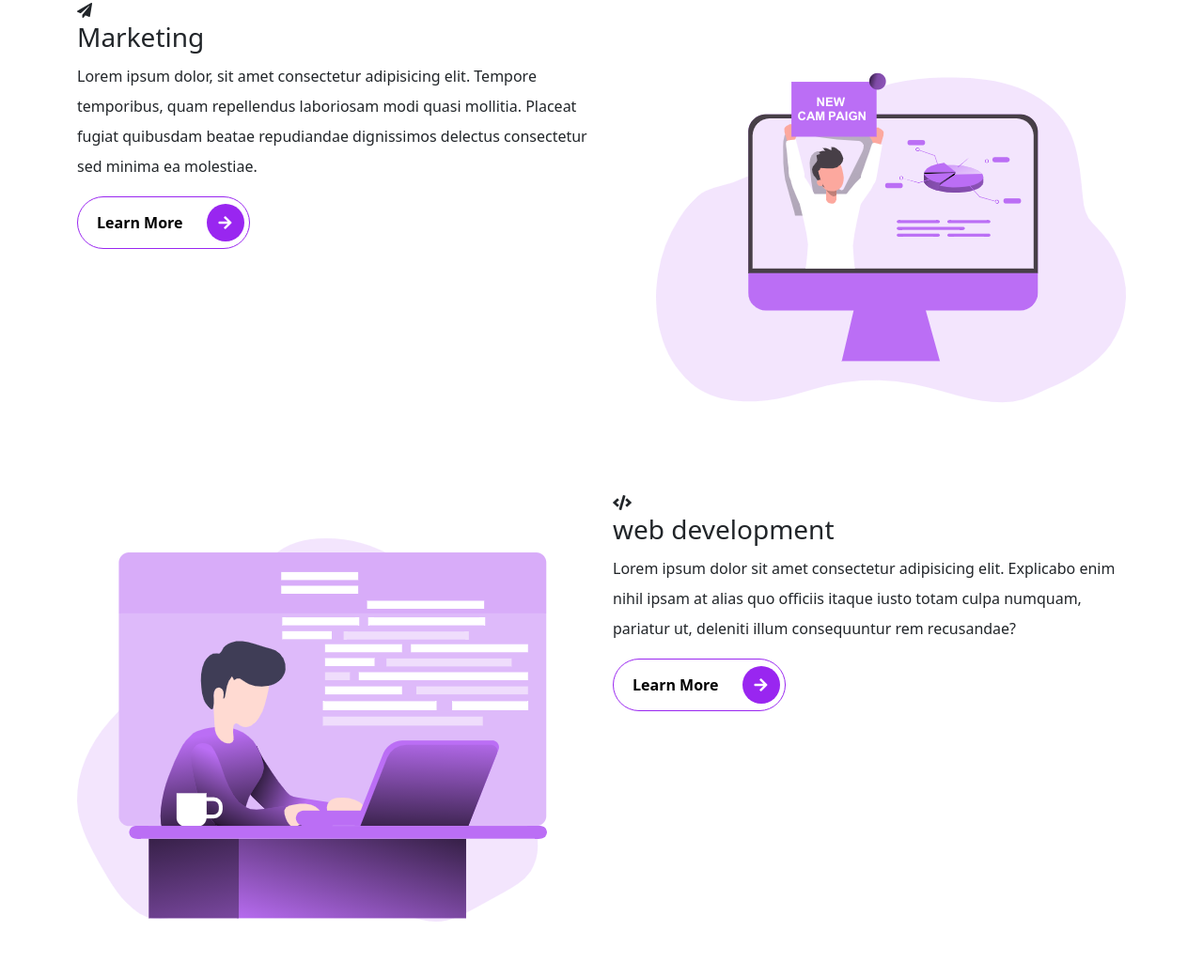
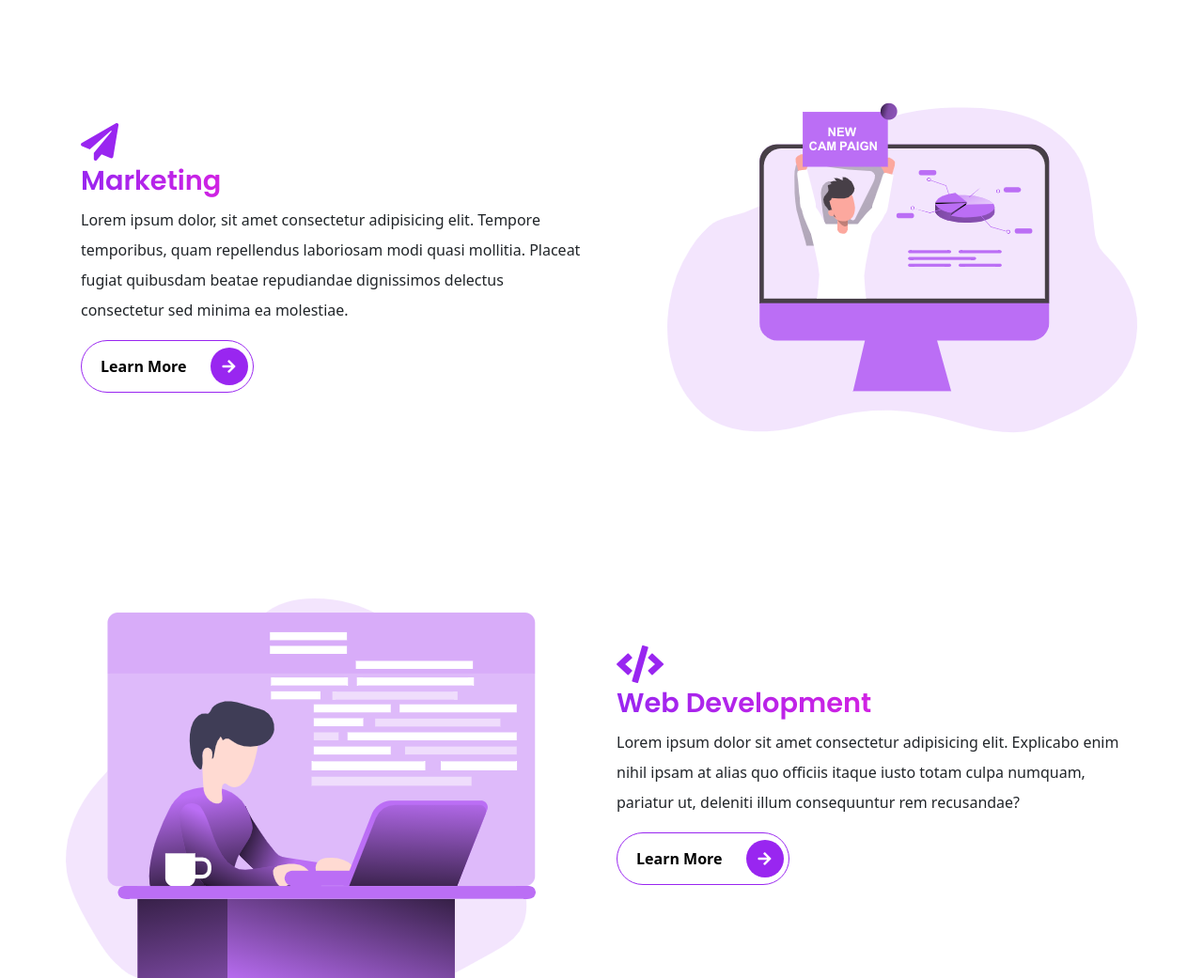
Before and after one commit to Mstarr85/Bootstrap5-Sass-Portfolio, a website: page index.html in a window 1280 px wide. Shown: the part 1545-2586 px from the top of the page at 94% size. Drawn offline with Linux system fonts and the light colour scheme.

Commit message:
styled services

```diff
--- a/index.html
+++ b/index.html
@@ -189,7 +189,7 @@
           </div>
         </div>
         <div class="col-lg-6 col-md-6 col-sm-12 col-xs-12 services mt-4 text-end">
-            <div class="services__content">
+            <div class="services__pic">
               <img src="images/services/service-1.png" alt="marketing illustration" class="img-fluid">
         </div>
       </div>
@@ -197,7 +197,7 @@
     <!-- START THE WEB DEVELOPMENT CONTENT -->
     <div class="row">
       <div class="col-lg-6 col-md-6 col-sm-12 col-xs-12 services mt-4 text-start">
-        <div class="services__content">
+        <div class="services__pic">
           <img src="images/services/service-2.png" alt="web development illustration" class="img-fluid">
       </div>
     </div>
@@ -229,7 +229,7 @@
       </div>
       </div>
       <div class="col-lg-6 col-md-6 col-sm-12 col-xs-12 services mt-4 text-end">
-        <div class="services__content">
+        <div class="services__pic">
           <img src="images/services/service-3.png" alt="cloud hosting illustration" class="img-fluid">
           </div>
         </div>
--- a/scss/components/_typography.scss
+++ b/scss/components/_typography.scss
@@ -46,6 +46,19 @@
 // DISPLAY 3
 .display-3 {
     font-family: 'Poppins', sans-serif;
+
+    &--title {
+        font-size: 1.8rem;
+        text-transform: capitalize;
+        font-weight: 600;
+        font-family: 'Poppins', sans-serif;
+        display: inline-block;
+        background-image: linear-gradient(to right, $primary, $secondary);
+        background-clip: text;
+        -webkit-background-clip: text;
+        -webkit-text-fill-color: transparent;
+
+    }
 }
 
 //BORDER RIGHT
--- a/scss/sections/_services.scss
+++ b/scss/sections/_services.scss
@@ -0,0 +1,22 @@
+@use '../custom' as *;
+
+.services {
+   position: relative;
+   padding: 1rem 0;
+
+   &__content {
+       padding: 1rem;
+       margin-top: 5rem;
+
+       .icon {
+           font-size: 2.5rem;
+           color: $primary;
+
+       }
+   }
+
+   &__pic {
+       max-width: 100%;
+
+   }
+}
```
Also changed, not shown: assets/css/style.css, 1 other file.
